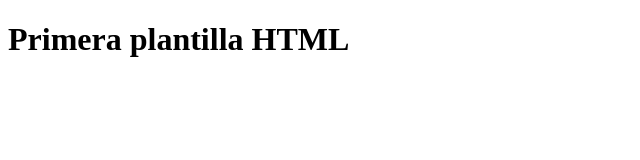
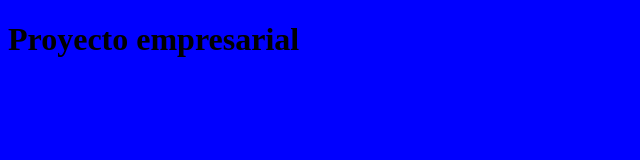
Before and after one commit to jmchiloeches/HelloGIT, a plain HTML site: page index.html in a window 1280 px wide. Shown: the whole page, without its empty margins (0-640 px from the left). Drawn offline with Linux system fonts and the light colour scheme.

```diff
--- /dev/null
+++ b/css/estilos.css
@@ -0,0 +1,5 @@
+@charset "utf-8";
+/* CSS Document */
+body{
+    background-color: blue;
+}
--- a/index.html
+++ b/index.html
@@ -2,9 +2,10 @@
 <html lang="en">
 <head>
     <meta charset="UTF-8">
-    <title>Title</title>
+    <title>Documento sin título</title>
+    <link href="css/estilos.css" rel="stylesheet" type="text/css">
 </head>
 <body>
-    <h1>Primera plantilla HTML</h1>
+    <h1>Proyecto empresarial</h1>
 </body>
 </html>
--- /dev/null
+++ b/js/javascript.js
@@ -0,0 +1 @@
+// JavaScript Document
```
